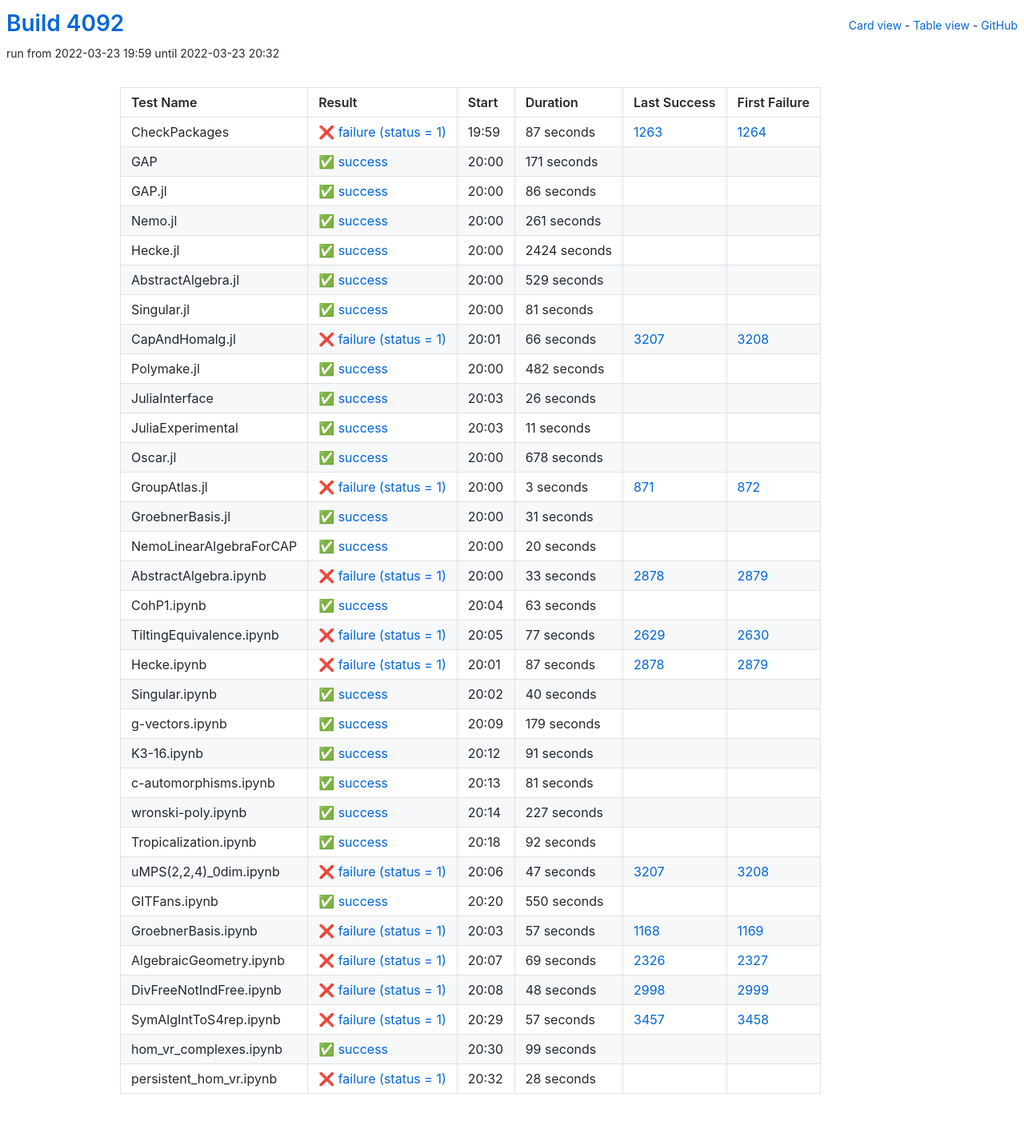
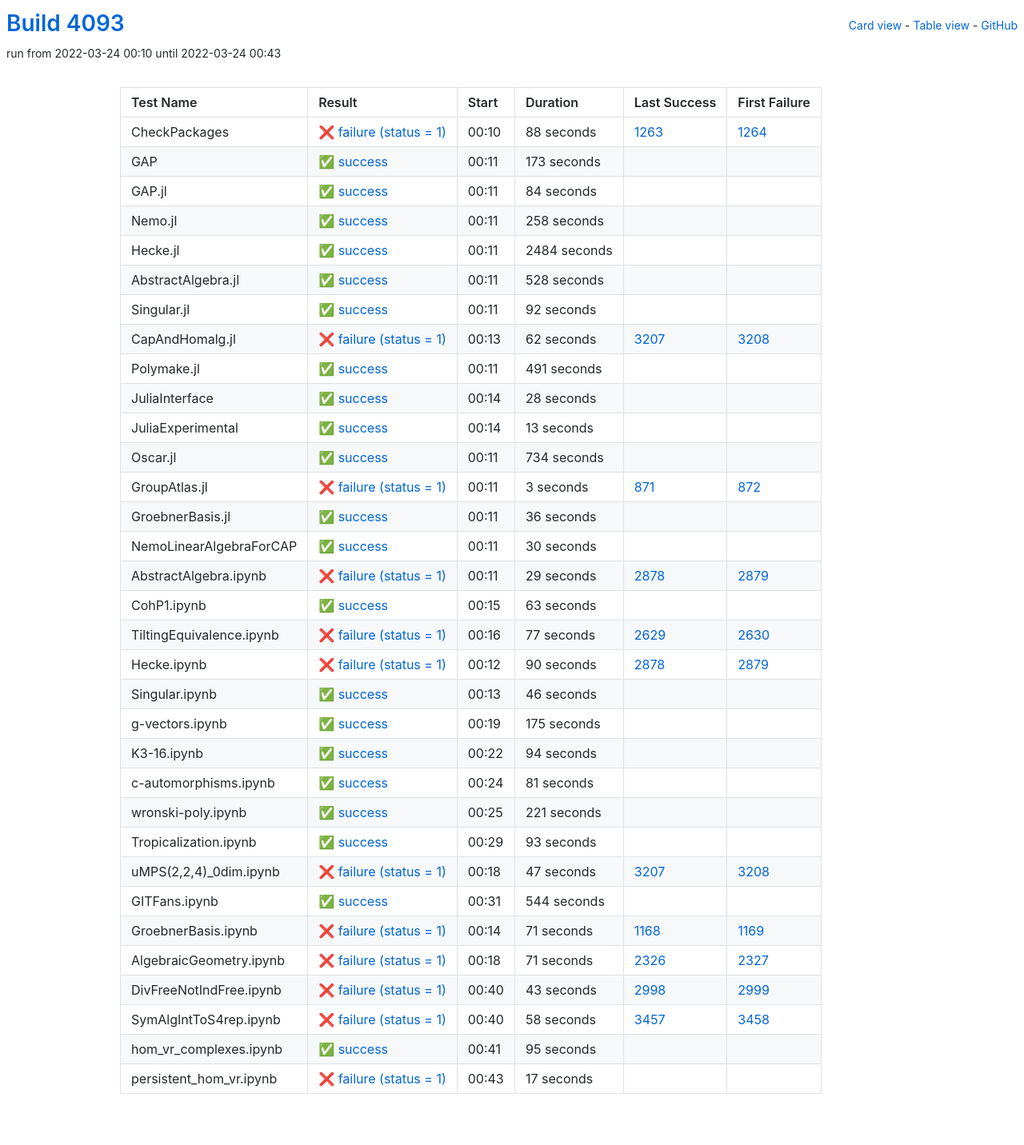
Before and after one commit to oscar-system/oscar-ci-status-stable, a Jekyll site: the page built from table.html, in a window 1280 px wide. Shown: the whole page at 80% size. Built offline with Jekyll 4.4.1, drawn with Linux system fonts in a browser that asks for light colours.

Commit message:
Build #4093

```diff
--- a/_data/ci.yml
+++ b/_data/ci.yml
@@ -1,6 +1,6 @@
 ---
-build: 4092
-build_url: https://oscarci.mathematik.uni-kl.de/job/oscar-stable/4092/
+build: 4093
+build_url: https://oscarci.mathematik.uni-kl.de/job/oscar-stable/4093/
 job: oscar-stable
 organization: oscar-system
 repo: oscar-ci-status-stable
@@ -8,152 +8,152 @@ repourl: https://github.com/oscar-system/oscar-ci-status-stable
 tests:
 - name: CheckPackages
   id: checkpackages
-  log: https://oscarci.mathematik.uni-kl.de/job/oscar-stable/4092/artifact/logs/build-4092/CheckPackages.log
-  start: 2022-03-23 19:59
+  log: https://oscarci.mathematik.uni-kl.de/job/oscar-stable/4093/artifact/logs/build-4093/CheckPackages.log
+  start: 2022-03-24 00:10
   success: false
   exitcode: 1
   status: failure
-  duration: 87
+  duration: 88
   last_success: 1263
   last_success_url: https://oscarci.mathematik.uni-kl.de/job/oscar-stable/1263/
   first_failure: 1264
   first_failure_url: https://oscarci.mathematik.uni-kl.de/job/oscar-stable/1264/
 - name: GAP
   id: gap
-  log: https://oscarci.mathematik.uni-kl.de/job/oscar-stable/4092/artifact/logs/build-4092/GAP.log
-  start: 2022-03-23 20:00
+  log: https://oscarci.mathematik.uni-kl.de/job/oscar-stable/4093/artifact/logs/build-4093/GAP.log
+  start: 2022-03-24 00:11
   success: true
   exitcode: 0
   status: success
-  duration: 171
+  duration: 173
   last_success: false
   last_success_url:
   first_failure: false
   first_failure_url:
 - name: GAP.jl
   id: gap-jl
-  log: https://oscarci.mathematik.uni-kl.de/job/oscar-stable/4092/artifact/logs/build-4092/GAP.jl.log
-  start: 2022-03-23 20:00
+  log: https://oscarci.mathematik.uni-kl.de/job/oscar-stable/4093/artifact/logs/build-4093/GAP.jl.log
+  start: 2022-03-24 00:11
   success: true
   exitcode: 0
   status: success
-  duration: 86
+  duration: 84
   last_success: false
   last_success_url:
   first_failure: false
   first_failure_url:
 - name: Nemo.jl
   id: nemo-jl
-  log: https://oscarci.mathematik.uni-kl.de/job/oscar-stable/4092/artifact/logs/build-4092/Nemo.jl.log
-  start: 2022-03-23 20:00
+  log: https://oscarci.mathematik.uni-kl.de/job/oscar-stable/4093/artifact/logs/build-4093/Nemo.jl.log
+  start: 2022-03-24 00:11
   success: true
   exitcode: 0
   status: success
-  duration: 261
+  duration: 258
   last_success: false
   last_success_url:
   first_failure: false
   first_failure_url:
 - name: Hecke.jl
   id: hecke-jl
-  log: https://oscarci.mathematik.uni-kl.de/job/oscar-stable/4092/artifact/logs/build-4092/Hecke.jl.log
-  start: 2022-03-23 20:00
+  log: https://oscarci.mathematik.uni-kl.de/job/oscar-stable/4093/artifact/logs/build-4093/Hecke.jl.log
+  start: 2022-03-24 00:11
   success: true
   exitcode: 0
   status: success
-  duration: 2424
+  duration: 2484
   last_success: false
   last_success_url:
   first_failure: false
   first_failure_url:
 - name: AbstractAlgebra.jl
   id: abstractalgebra-jl
-  log: https://oscarci.mathematik.uni-kl.de/job/oscar-stable/4092/artifact/logs/build-4092/AbstractAlgebra.jl.log
-  start: 2022-03-23 20:00
+  log: https://oscarci.mathematik.uni-kl.de/job/oscar-stable/4093/artifact/logs/build-4093/AbstractAlgebra.jl.log
+  start: 2022-03-24 00:11
   success: true
   exitcode: 0
   status: success
-  duration: 529
+  duration: 528
   last_success: false
   last_success_url:
   first_failure: false
   first_failure_url:
 - name: Singular.jl
   id: singular-jl
-  log: https://oscarci.mathematik.uni-kl.de/job/oscar-stable/4092/artifact/logs/build-4092/Singular.jl.log
-  start: 2022-03-23 20:00
+  log: https://oscarci.mathematik.uni-kl.de/job/oscar-stable/4093/artifact/logs/build-4093/Singular.jl.log
+  start: 2022-03-24 00:11
   success: true
   exitcode: 0
   status: success
-  duration: 81
+  duration: 92
   last_success: false
   last_success_url:
   first_failure: false
   first_failure_url:
 - name: CapAndHomalg.jl
   id: capandhomalg-jl
-  log: https://oscarci.mathematik.uni-kl.de/job/oscar-stable/4092/artifact/logs/build-4092/CapAndHomalg.jl.log
-  start: 2022-03-23 20:01
+  log: https://oscarci.mathematik.uni-kl.de/job/oscar-stable/4093/artifact/logs/build-4093/CapAndHomalg.jl.log
+  start: 2022-03-24 00:13
   success: false
   exitcode: 1
   status: failure
-  duration: 66
+  duration: 62
   last_success: 3207
   last_success_url: https://oscarci.mathematik.uni-kl.de/job/oscar-stable/3207/
   first_failure: 3208
   first_failure_url: https://oscarci.mathematik.uni-kl.de/job/oscar-stable/3208/
 - name: Polymake.jl
   id: polymake-jl
-  log: https://oscarci.mathematik.uni-kl.de/job/oscar-stable/4092/artifact/logs/build-4092/Polymake.jl.log
-  start: 2022-03-23 20:00
+  log: https://oscarci.mathematik.uni-kl.de/job/oscar-stable/4093/artifact/logs/build-4093/Polymake.jl.log
+  start: 2022-03-24 00:11
   success: true
   exitcode: 0
   status: success
-  duration: 482
+  duration: 491
   last_success: false
   last_success_url:
   first_failure: false
   first_failure_url:
 - name: JuliaInterface
   id: juliainterface
-  log: https://oscarci.mathematik.uni-kl.de/job/oscar-stable/4092/artifact/logs/build-4092/JuliaInterface.log
-  start: 2022-03-23 20:03
+  log: https://oscarci.mathematik.uni-kl.de/job/oscar-stable/4093/artifact/logs/build-4093/JuliaInterface.log
+  start: 2022-03-24 00:14
   success: true
   exitcode: 0
   status: success
-  duration: 26
+  duration: 28
   last_success: false
   last_success_url:
   first_failure: false
   first_failure_url:
 - name: JuliaExperimental
   id: juliaexperimental
-  log: https://oscarci.mathematik.uni-kl.de/job/oscar-stable/4092/artifact/logs/build-4092/JuliaExperimental.log
-  start: 2022-03-23 20:03
+  log: https://oscarci.mathematik.uni-kl.de/job/oscar-stable/4093/artifact/logs/build-4093/JuliaExperimental.log
+  start: 2022-03-24 00:14
   success: true
   exitcode: 0
   status: success
-  duration: 11
+  duration: 13
   last_success: false
   last_success_url:
   first_failure: false
   first_failure_url:
 - name: Oscar.jl
   id: oscar-jl
-  log: https://oscarci.mathematik.uni-kl.de/job/oscar-stable/4092/artifact/logs/build-4092/Oscar.jl.log
-  start: 2022-03-23 20:00
+  log: https://oscarci.mathematik.uni-kl.de/job/oscar-stable/4093/artifact/logs/build-4093/Oscar.jl.log
+  start: 2022-03-24 00:11
   success: true
   exitcode: 0
   status: success
-  duration: 678
+  duration: 734
   last_success: false
   last_success_url:
   first_failure: false
   first_failure_url:
 - name: GroupAtlas.jl
   id: groupatlas-jl
-  log: https://oscarci.mathematik.uni-kl.de/job/oscar-stable/4092/artifact/logs/build-4092/GroupAtlas.jl.log
-  start: 2022-03-23 20:00
+  log: https://oscarci.mathematik.uni-kl.de/job/oscar-stable/4093/artifact/logs/build-4093/GroupAtlas.jl.log
+  start: 2022-03-24 00:11
   success: false
   exitcode: 1
   status: failure
@@ -164,44 +164,44 @@ tests:
   first_failure_url: https://oscarci.mathematik.uni-kl.de/job/oscar-stable/872/
 - name: GroebnerBasis.jl
   id: groebnerbasis-jl
-  log: https://oscarci.mathematik.uni-kl.de/job/oscar-stable/4092/artifact/logs/build-4092/GroebnerBasis.jl.log
-  start: 2022-03-23 20:00
+  log: https://oscarci.mathematik.uni-kl.de/job/oscar-stable/4093/artifact/logs/build-4093/GroebnerBasis.jl.log
+  start: 2022-03-24 00:11
   success: true
   exitcode: 0
   status: success
-  duration: 31
+  duration: 36
   last_success: false
   last_success_url:
   first_failure: false
   first_failure_url:
 - name: NemoLinearAlgebraForCAP
   id: nemolinearalgebraforcap
-  log: https://oscarci.mathematik.uni-kl.de/job/oscar-stable/4092/artifact/logs/build-4092/NemoLinearAlgebraForCAP.log
-  start: 2022-03-23 20:00
+  log: https://oscarci.mathematik.uni-kl.de/job/oscar-stable/4093/artifact/logs/build-4093/NemoLinearAlgebraForCAP.log
+  start: 2022-03-24 00:11
   success: true
   exitcode: 0
   status: success
-  duration: 20
+  duration: 30
   last_success: false
   last_success_url:
   first_failure: false
   first_failure_url:
 - name: AbstractAlgebra.ipynb
   id: abstractalgebra-ipynb
-  log: https://oscarci.mathematik.uni-kl.de/job/oscar-stable/4092/artifact/logs/build-4092/AbstractAlgebra.ipynb.log
-  start: 2022-03-23 20:00
+  log: https://oscarci.mathematik.uni-kl.de/job/oscar-stable/4093/artifact/logs/build-4093/AbstractAlgebra.ipynb.log
+  start: 2022-03-24 00:11
   success: false
   exitcode: 1
   status: failure
-  duration: 33
+  duration: 29
   last_success: 2878
   last_success_url: https://oscarci.mathematik.uni-kl.de/job/oscar-stable/2878/
   first_failure: 2879
   first_failure_url: https://oscarci.mathematik.uni-kl.de/job/oscar-stable/2879/
 - name: CohP1.ipynb
   id: cohp1-ipynb
-  log: https://oscarci.mathematik.uni-kl.de/job/oscar-stable/4092/artifact/logs/build-4092/CohP1.ipynb.log
-  start: 2022-03-23 20:04
+  log: https://oscarci.mathematik.uni-kl.de/job/oscar-stable/4093/artifact/logs/build-4093/CohP1.ipynb.log
+  start: 2022-03-24 00:15
   success: true
   exitcode: 0
   status: success
@@ -212,8 +212,8 @@ tests:
   first_failure_url:
 - name: TiltingEquivalence.ipynb
   id: tiltingequivalence-ipynb
-  log: https://oscarci.mathematik.uni-kl.de/job/oscar-stable/4092/artifact/logs/build-4092/TiltingEquivalence.ipynb.log
-  start: 2022-03-23 20:05
+  log: https://oscarci.mathematik.uni-kl.de/job/oscar-stable/4093/artifact/logs/build-4093/TiltingEquivalence.ipynb.log
+  start: 2022-03-24 00:16
   success: false
   exitcode: 1
   status: failure
@@ -224,56 +224,56 @@ tests:
   first_failure_url: https://oscarci.mathematik.uni-kl.de/job/oscar-stable/2630/
 - name: Hecke.ipynb
   id: hecke-ipynb
-  log: https://oscarci.mathematik.uni-kl.de/job/oscar-stable/4092/artifact/logs/build-4092/Hecke.ipynb.log
-  start: 2022-03-23 20:01
+  log: https://oscarci.mathematik.uni-kl.de/job/oscar-stable/4093/artifact/logs/build-4093/Hecke.ipynb.log
+  start: 2022-03-24 00:12
   success: false
   exitcode: 1
   status: failure
-  duration: 87
+  duration: 90
   last_success: 2878
   last_success_url: https://oscarci.mathematik.uni-kl.de/job/oscar-stable/2878/
   first_failure: 2879
   first_failure_url: https://oscarci.mathematik.uni-kl.de/job/oscar-stable/2879/
 - name: Singular.ipynb
   id: singular-ipynb
-  log: https://oscarci.mathematik.uni-kl.de/job/oscar-stable/4092/artifact/logs/build-4092/Singular.ipynb.log
-  start: 2022-03-23 20:02
+  log: https://oscarci.mathematik.uni-kl.de/job/oscar-stable/4093/artifact/logs/build-4093/Singular.ipynb.log
+  start: 2022-03-24 00:13
   success: true
   exitcode: 0
   status: success
-  duration: 40
+  duration: 46
   last_success: false
   last_success_url:
   first_failure: false
   first_failure_url:
 - name: g-vectors.ipynb
   id: g-vectors-ipynb
-  log: https://oscarci.mathematik.uni-kl.de/job/oscar-stable/4092/artifact/logs/build-4092/g-vectors.ipynb.log
-  start: 2022-03-23 20:09
+  log: https://oscarci.mathematik.uni-kl.de/job/oscar-stable/4093/artifact/logs/build-4093/g-vectors.ipynb.log
+  start: 2022-03-24 00:19
   success: true
   exitcode: 0
   status: success
-  duration: 179
+  duration: 175
   last_success: false
   last_success_url:
   first_failure: false
   first_failure_url:
 - name: K3-16.ipynb
   id: k3-16-ipynb
-  log: https://oscarci.mathematik.uni-kl.de/job/oscar-stable/4092/artifact/logs/build-4092/K3-16.ipynb.log
-  start: 2022-03-23 20:12
+  log: https://oscarci.mathematik.uni-kl.de/job/oscar-stable/4093/artifact/logs/build-4093/K3-16.ipynb.log
+  start: 2022-03-24 00:22
   success: true
   exitcode: 0
   status: success
-  duration: 91
+  duration: 94
   last_success: false
   last_success_url:
   first_failure: false
   first_failure_url:
 - name: c-automorphisms.ipynb
   id: c-automorphisms-ipynb
-  log: https://oscarci.mathematik.uni-kl.de/job/oscar-stable/4092/artifact/logs/build-4092/c-automorphisms.ipynb.log
-  start: 2022-03-23 20:13
+  log: https://oscarci.mathematik.uni-kl.de/job/oscar-stable/4093/artifact/logs/build-4093/c-automorphisms.ipynb.log
+  start: 2022-03-24 00:24
   success: true
   exitcode: 0
   status: success
@@ -284,32 +284,32 @@ tests:
   first_failure_url:
 - name: wronski-poly.ipynb
   id: wronski-poly-ipynb
-  log: https://oscarci.mathematik.uni-kl.de/job/oscar-stable/4092/artifact/logs/build-4092/wronski-poly.ipynb.log
-  start: 2022-03-23 20:14
+  log: https://oscarci.mathematik.uni-kl.de/job/oscar-stable/4093/artifact/logs/build-4093/wronski-poly.ipynb.log
+  start: 2022-03-24 00:25
   success: true
   exitcode: 0
   status: success
-  duration: 227
+  duration: 221
   last_success: false
   last_success_url:
   first_failure: false
   first_failure_url:
 - name: Tropicalization.ipynb
   id: tropicalization-ipynb
-  log: https://oscarci.mathematik.uni-kl.de/job/oscar-stable/4092/artifact/logs/build-4092/Tropicalization.ipynb.log
-  start: 2022-03-23 20:18
+  log: https://oscarci.mathematik.uni-kl.de/job/oscar-stable/4093/artifact/logs/build-4093/Tropicalization.ipynb.log
+  start: 2022-03-24 00:29
   success: true
   exitcode: 0
   status: success
-  duration: 92
+  duration: 93
   last_success: false
   last_success_url:
   first_failure: false
   first_failure_url:
 - name: uMPS(2,2,4)_0dim.ipynb
   id: umps-2-2-4-0dim-ipynb
-  log: https://oscarci.mathematik.uni-kl.de/job/oscar-stable/4092/artifact/logs/build-4092/uMPS-2-2-4-_0dim.ipynb.log
-  start: 2022-03-23 20:06
+  log: https://oscarci.mathematik.uni-kl.de/job/oscar-stable/4093/artifact/logs/build-4093/uMPS-2-2-4-_0dim.ipynb.log
+  start: 2022-03-24 00:18
   success: false
   exitcode: 1
   status: failure
@@ -320,84 +320,84 @@ tests:
   first_failure_url: https://oscarci.mathematik.uni-kl.de/job/oscar-stable/3208/
 - name: GITFans.ipynb
   id: gitfans-ipynb
-  log: https://oscarci.mathematik.uni-kl.de/job/oscar-stable/4092/artifact/logs/build-4092/GITFans.ipynb.log
-  start: 2022-03-23 20:20
+  log: https://oscarci.mathematik.uni-kl.de/job/oscar-stable/4093/artifact/logs/build-4093/GITFans.ipynb.log
+  start: 2022-03-24 00:31
   success: true
   exitcode: 0
   status: success
-  duration: 550
+  duration: 544
   last_success: false
   last_success_url:
   first_failure: false
   first_failure_url:
 - name: GroebnerBasis.ipynb
   id: groebnerbasis-ipynb
-  log: https://oscarci.mathematik.uni-kl.de/job/oscar-stable/4092/artifact/logs/build-4092/GroebnerBasis.ipynb.log
-  start: 2022-03-23 20:03
+  log: https://oscarci.mathematik.uni-kl.de/job/oscar-stable/4093/artifact/logs/build-4093/GroebnerBasis.ipynb.log
+  start: 2022-03-24 00:14
   success: false
   exitcode: 1
   status: failure
-  duration: 57
+  duration: 71
   last_success: 1168
   last_success_url: https://oscarci.mathematik.uni-kl.de/job/oscar-stable/1168/
   first_failure: 1169
   first_failure_url: https://oscarci.mathematik.uni-kl.de/job/oscar-stable/1169/
 - name: AlgebraicGeometry.ipynb
   id: algebraicgeometry-ipynb
-  log: https://oscarci.mathematik.uni-kl.de/job/oscar-stable/4092/artifact/logs/build-4092/AlgebraicGeometry.ipynb.log
-  start: 2022-03-23 20:07
+  log: https://oscarci.mathematik.uni-kl.de/job/oscar-stable/4093/artifact/logs/build-4093/AlgebraicGeometry.ipynb.log
+  start: 2022-03-24 00:18
   success: false
   exitcode: 1
   status: failure
-  duration: 69
+  duration: 71
   last_success: 2326
   last_success_url: https://oscarci.mathematik.uni-kl.de/job/oscar-stable/2326/
   first_failure: 2327
   first_failure_url: https://oscarci.mathematik.uni-kl.de/job/oscar-stable/2327/
 - name: DivFreeNotIndFree.ipynb
   id: divfreenotindfree-ipynb
-  log: https://oscarci.mathematik.uni-kl.de/job/oscar-stable/4092/artifact/logs/build-4092/DivFreeNotIndFree.ipynb.log
-  start: 2022-03-23 20:08
+  log: https://oscarci.mathematik.uni-kl.de/job/oscar-stable/4093/artifact/logs/build-4093/DivFreeNotIndFree.ipynb.log
+  start: 2022-03-24 00:40
   success: false
   exitcode: 1
   status: failure
-  duration: 48
+  duration: 43
   last_success: 2998
   last_success_url: https://oscarci.mathematik.uni-kl.de/job/oscar-stable/2998/
   first_failure: 2999
   first_failure_url: https://oscarci.mathematik.uni-kl.de/job/oscar-stable/2999/
 - name: SymAlgIntToS4rep.ipynb
   id: symalginttos4rep-ipynb
-  log: https://oscarci.mathematik.uni-kl.de/job/oscar-stable/4092/artifact/logs/build-4092/SymAlgIntToS4rep.ipynb.log
-  start: 2022-03-23 20:29
+  log: https://oscarci.mathematik.uni-kl.de/job/oscar-stable/4093/artifact/logs/build-4093/SymAlgIntToS4rep.ipynb.log
+  start: 2022-03-24 00:40
   success: false
   exitcode: 1
   status: failure
-  duration: 57
+  duration: 58
   last_success: 3457
   last_success_url: https://oscarci.mathematik.uni-kl.de/job/oscar-stable/3457/
   first_failure: 3458
   first_failure_url: https://oscarci.mathematik.uni-kl.de/job/oscar-stable/3458/
 - name: hom_vr_complexes.ipynb
   id: hom-vr-complexes-ipynb
-  log: https://oscarci.mathematik.uni-kl.de/job/oscar-stable/4092/artifact/logs/build-4092/hom_vr_complexes.ipynb.log
-  start: 2022-03-23 20:30
+  log: https://oscarci.mathematik.uni-kl.de/job/oscar-stable/4093/artifact/logs/build-4093/hom_vr_complexes.ipynb.log
+  start: 2022-03-24 00:41
   success: true
   exitcode: 0
   status: success
-  duration: 99
+  duration: 95
   last_success: false
   last_success_url:
   first_failure: false
   first_failure_url:
 - name: persistent_hom_vr.ipynb
   id: persistent-hom-vr-ipynb
-  log: https://oscarci.mathematik.uni-kl.de/job/oscar-stable/4092/artifact/logs/build-4092/persistent_hom_vr.ipynb.log
-  start: 2022-03-23 20:32
+  log: https://oscarci.mathematik.uni-kl.de/job/oscar-stable/4093/artifact/logs/build-4093/persistent_hom_vr.ipynb.log
+  start: 2022-03-24 00:43
   success: false
   exitcode: 1
   status: failure
-  duration: 28
+  duration: 17
   last_success: false
   last_success_url:
   first_failure: false
```
Also changed, not shown: README.md.
